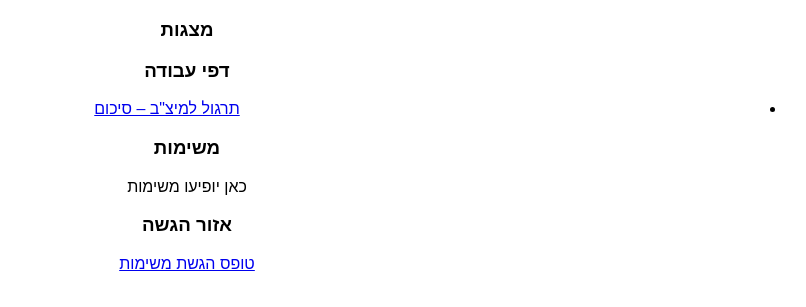
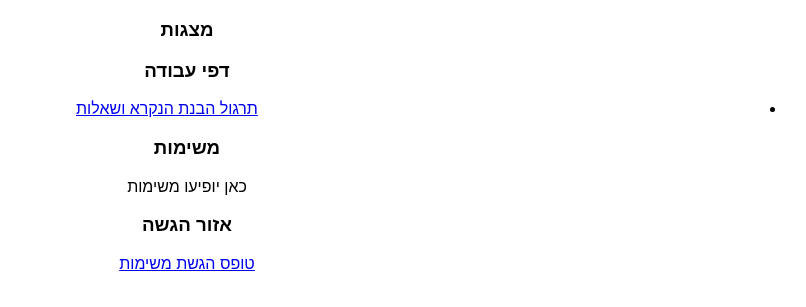
Before and after one commit to IVRIT-SOHAR/ivrit-with-hamora-sohar, a plain HTML site: page groups/3/index.html in a window 1280 px wide. Shown: the part 89-396 px from the top of the page, without its empty margins (453-1259 px from the left). Drawn offline with Linux system fonts and the light colour scheme.

Commit message:
Update index.html

```diff
--- a/groups/3/index.html
+++ b/groups/3/index.html
@@ -10,7 +10,7 @@
   <h3>מצגות</h3>
   <h3>דפי עבודה</h3>
 <ul>
-  <li><a href="MEITSAV_SUMIT.pdf" target="_blank">תרגול למיצ"ב – סיכום</a></li>
+  <li><a href="meitsav_sumit.pdf" target="_blank">תרגול הבנת הנקרא ושאלות</a></li>
 </ul>
   <h3>משימות</h3>
   <p>כאן יופיעו משימות</p>
```
